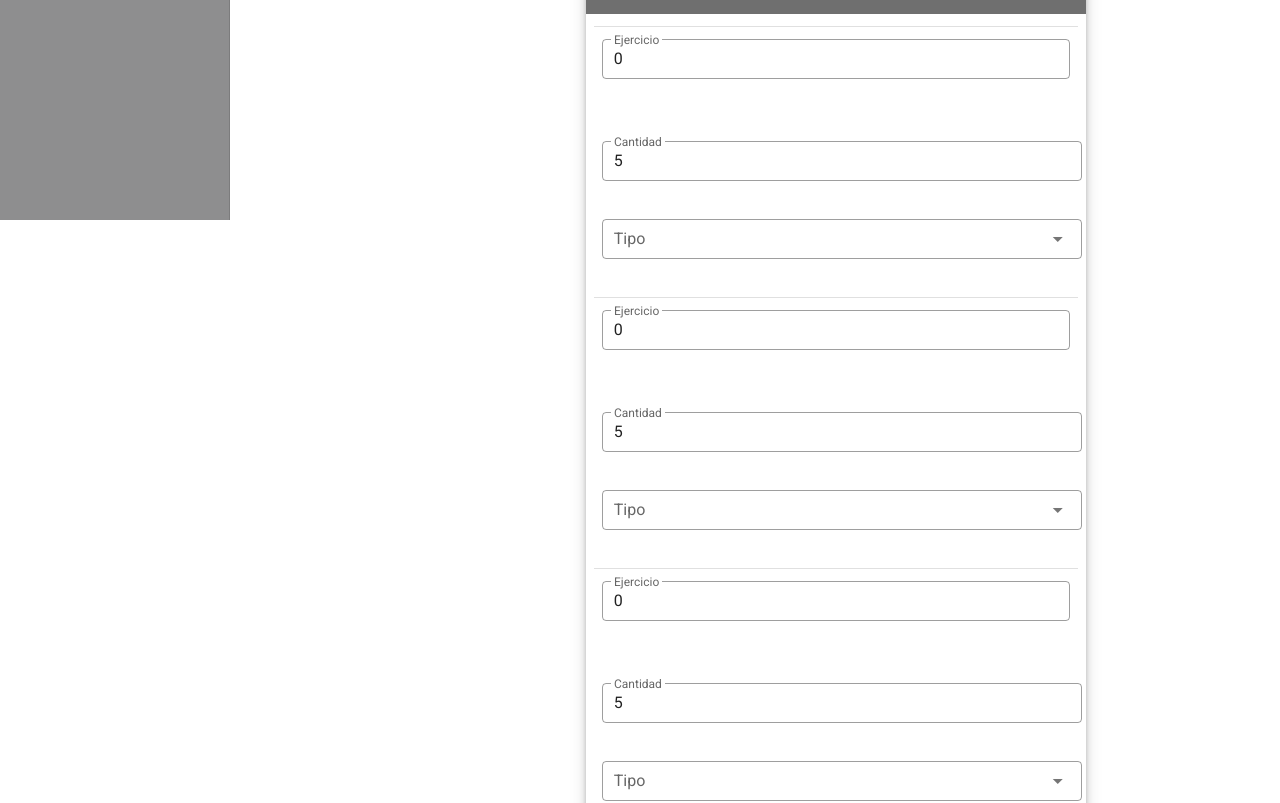
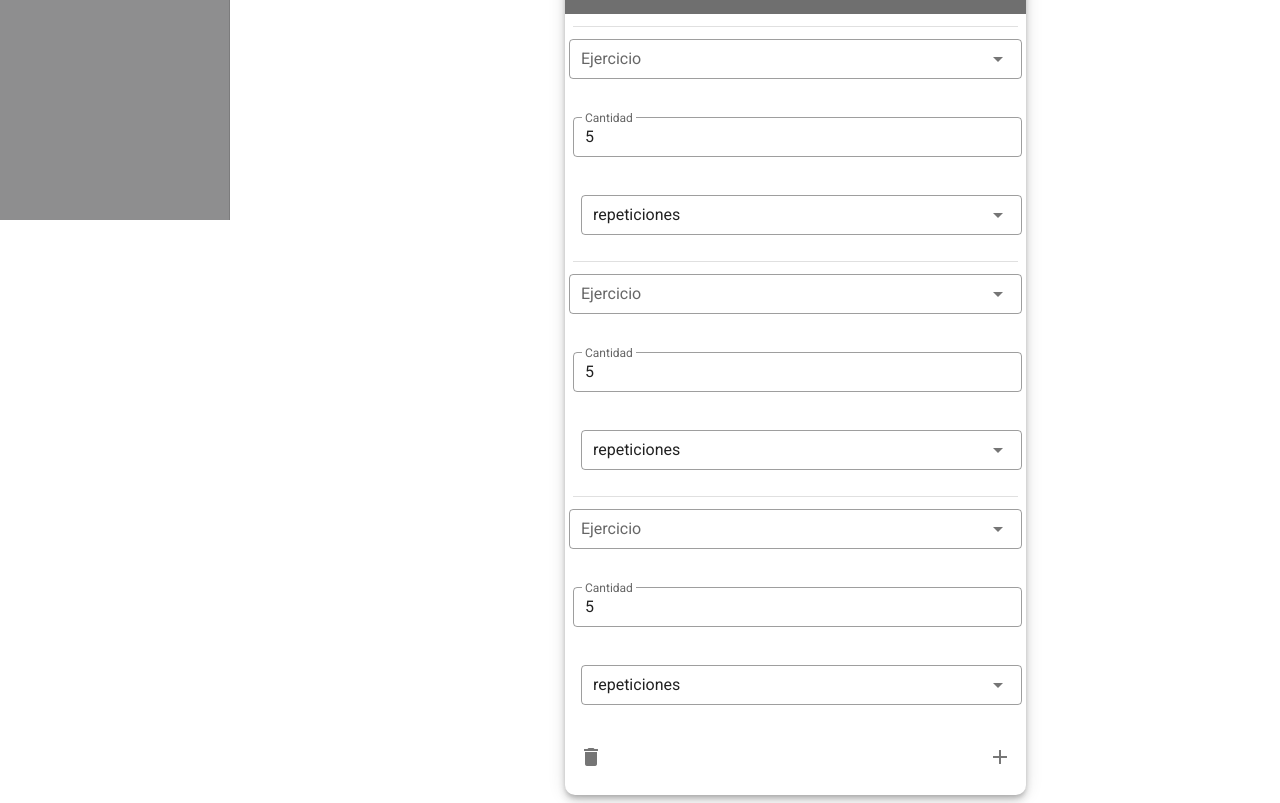
Before and after one commit to mbartellini/HyperCoachInterface, a Vue app: page /routine_edit/1 in a window 1280 px wide. Shown: the part 580-1383 px from the top of the page. Built offline with nearby package versions, Linux system fonts and the light colour scheme; no server answers; what vuesax would draw is missing.

Commit message:
Add variable exercises

```diff
--- a/src/components/CycleCard.vue
+++ b/src/components/CycleCard.vue
@@ -19,7 +19,7 @@
         <v-row class="pa-0">
           <v-col>
             <v-card-text class="textSize">
-              {{getExerciseName(i)}}
+              {{AHAH}}
             </v-card-text>
           </v-col>
           <div>
--- a/src/components/EditCycleCard.vue
+++ b/src/components/EditCycleCard.vue
@@ -27,7 +27,7 @@
                     width="50"
                     type="number"
                     label="Cantidad de repeticiones"
-                    class="ma-0"
+                    class="ma-0 py-0"
                     color="white"
                 />
               </div>
@@ -43,41 +43,55 @@
       >
         <v-divider class="mx-5"></v-divider>
         <v-card-text class="mx-auto py-0" dense>
-          <v-row class="my-0 pa-3">
-              <v-text-field
+          <v-row class="py-0 pt-3 my-0 pa-3">
+            <v-autocomplete
+                v-model="exercise.ref"
+                :hint="`${exercise.name}`"
+                :items="exercises"
+                item-text="name"
+                item-value="id"
+                label="Ejercicio"
                 dense
-                  v-model="exercise.id"
                 outlined
-                  clearable
-                  label="Ejercicio"
-                  class="mx-3 py-0"
-              />
+                return-object
+                single-line
+            ></v-autocomplete>
           </v-row>
-          <v-row class="my-0 pa-3">
+          <v-row class="py-0 my-0 pa-3">
             <v-text-field
                 dense
                 v-model="exercise.limit"
                 outlined
-                clearable
                 label="Cantidad"
-                class="mt-3 mb-0 ml-3"
+                type="number"
+                class="mt-3 mb-0 ml-1"
             />
-            <v-select
-                dense
+            <v-autocomplete
               v-model="exercise.limitType"
               :items="selRepOrDur"
+              item-text="hint"
+              item-value="id"
+              label="Duración"
+              dense
               outlined
-                label="Tipo"
+              return-object
+              single-line
               class="mt-3 mb-0 ml-3"
-            />
+          ></v-autocomplete>
           </v-row>
         </v-card-text>
       </v-row>
-      <v-row>
-        <v-btn icon large>
+      <v-card-actions>
+        <v-btn icon @click="deleteExercise()">
           <v-icon>mdi-delete</v-icon>
         </v-btn>
-      </v-row>
+
+        <v-spacer></v-spacer>
+
+        <v-btn icon @click="addExercise()">
+          <v-icon>mdi-plus</v-icon>
+        </v-btn>
+      </v-card-actions>
     </v-card>
 </template>
 
@@ -88,7 +102,11 @@ export default {
     cycle: {
       type: Object,
       required: true,
-    }
+    },
+    exercises: {
+      type: Array,
+      required: true,
+    },
   },
   data: () => ({
     selRepOrDur: [
@@ -96,6 +114,19 @@ export default {
       { hint: 'segundos', name: 'duration' },
     ],
   }),
+  methods: {
+    addExercise() {
+      this.cycle.exercises.push({
+        id: 0,
+        limit: 5,
+        limitType: { hint: 'repeticiones', name: 'repetitions' },
+      })
+    },
+    deleteExercise() {
+      if (this.cycle.exercises.length > 1)
+        this.cycle.exercises.pop()
+    }
+  }
 }
 </script>
 
--- a/src/views/EditRoutine.vue
+++ b/src/views/EditRoutine.vue
@@ -92,15 +92,15 @@
             cols="12"
         >
           <v-row fluid class="d-flex justify-center">
-            <v-col cols="2">
+            <v-col cols="1">
               <v-btn fab color="error" class="d-flex justify-center" @click="deleteCycle(i)">
                 <v-icon>
                   mdi-delete
                 </v-icon>
               </v-btn>
             </v-col>
-            <v-col cols="10">
-              <EditCycleCard :cycle="cycle" class="ma-auto"></EditCycleCard>
+            <v-col xl="4" lg="6" md="8" sm="9" xs="9">
+              <EditCycleCard :cycle="cycle" :exercises="exercises" class="ma-auto"></EditCycleCard>
             </v-col>
           </v-row>
         </v-col>
@@ -131,6 +131,7 @@ export default {
   },
   data: () => ({
     newRoutine: true,
+    exercises: [],
     routine: {
       name: '',
       detail: '',
@@ -247,7 +248,18 @@ export default {
         this.putRoutine()
       }
       this.$router.push({name: 'MyRoutines'})
-    }
+    },
+    ...mapActions('exercise', {
+      $getExercises: 'getAll',
+    }),
+    async getExercises() {
+      try {
+        let result = await this.$getExercises();
+        this.exercises = result.content
+      } catch(e) {
+        alert(e)
+      }
+    },
   },
   computed: {
     difficultiesAvailable() {
@@ -266,6 +278,7 @@ export default {
     },
   },
   async created() {
+    await this.getExercises();
     if (this.id !== null) {
       this.newRoutine = false
       await this.getRoutine()
```
Lines whose indentation alone changed are shown as unchanged.
